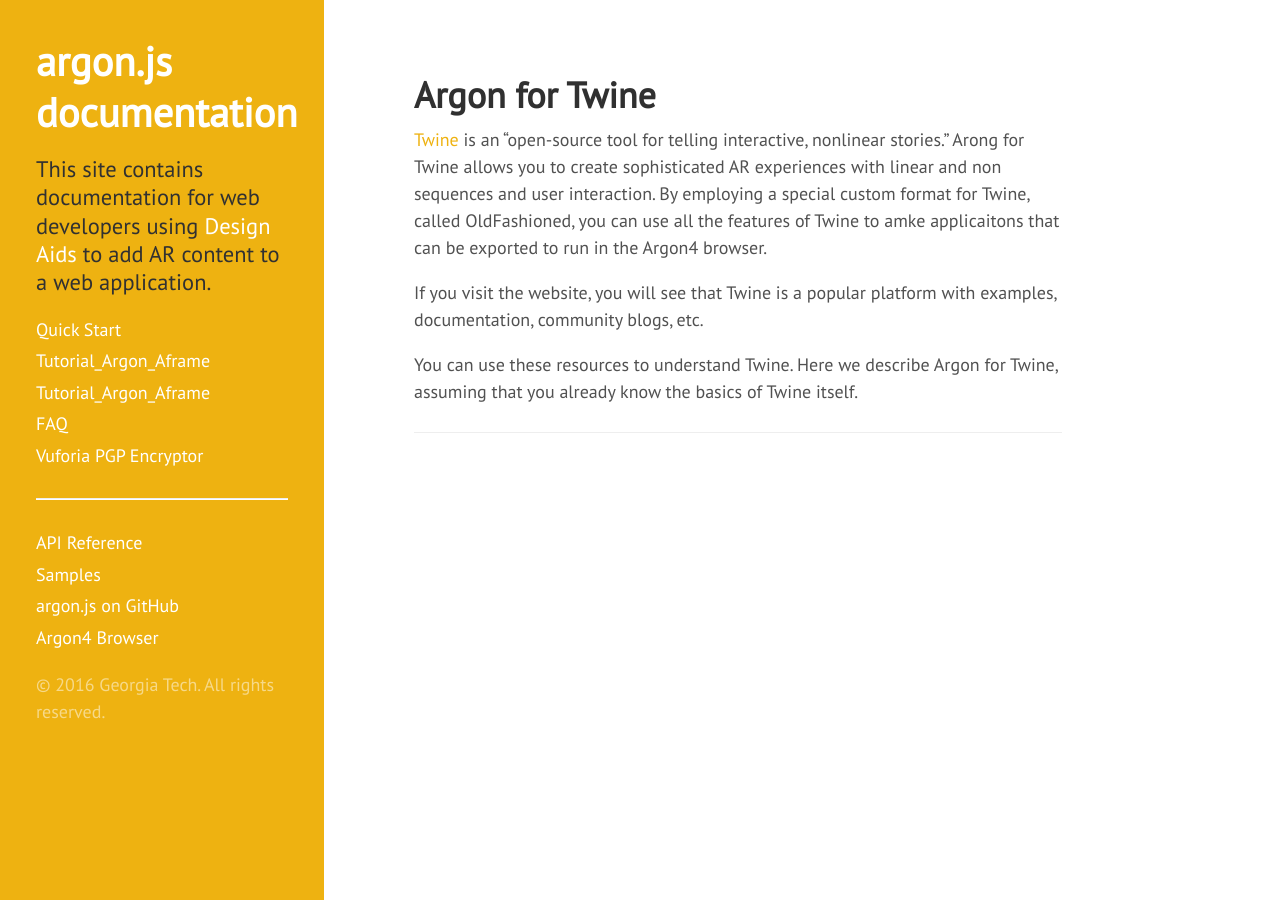
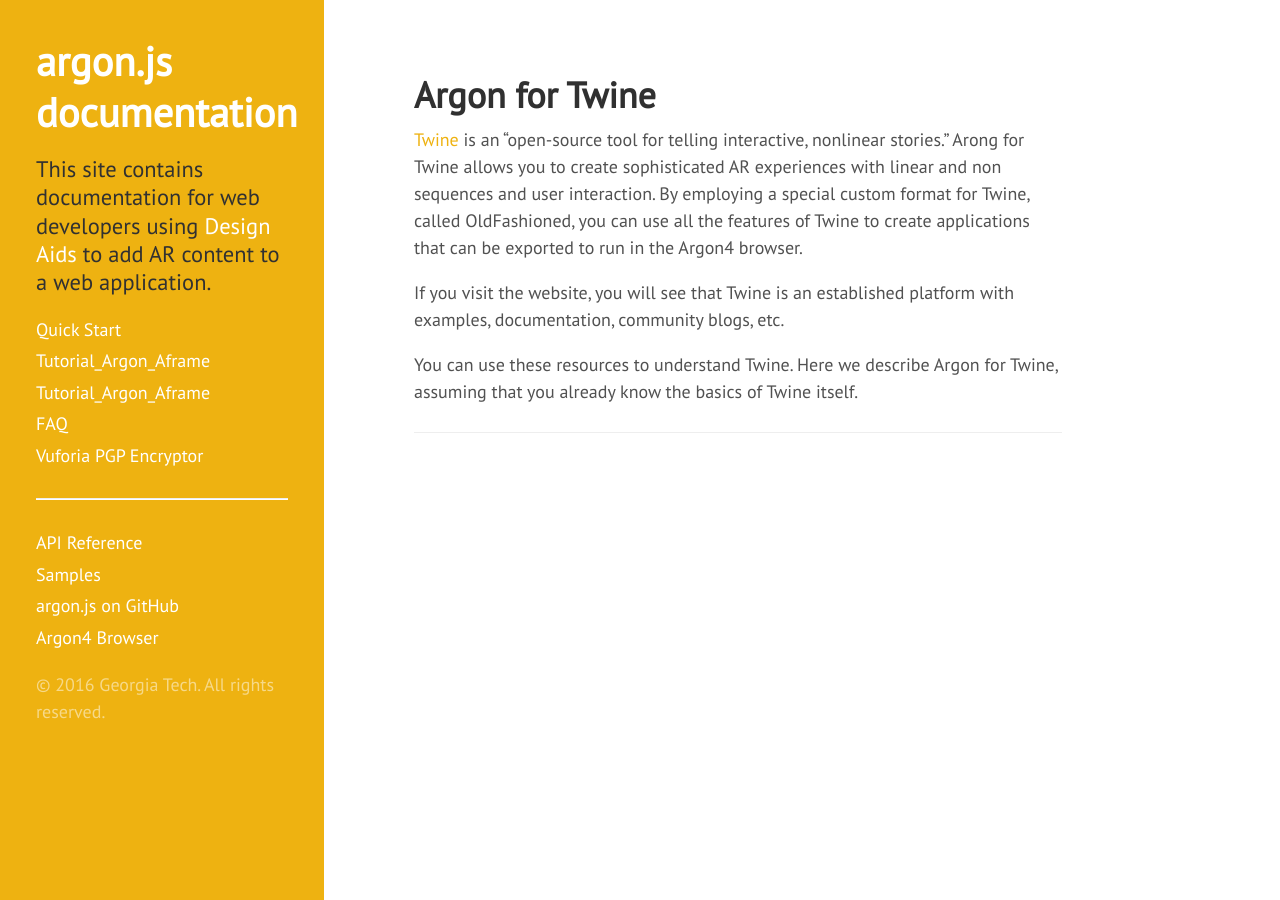
Before and after one commit to argonjs/design-tools, a Jekyll site: the page built from index-t.md, in a window 1280 px wide. Built offline with Jekyll 4.4.1, drawn with Linux system fonts in a browser that asks for light colours; nearby versions of some CDN libraries.

```diff
--- a/index-t.md
+++ b/index-t.md
@@ -3,8 +3,8 @@ title: Argon for Twine
 layout: page
 ---
 
-[Twine](http://twinery.org) is an "open-source tool for telling interactive, nonlinear stories." Arong for Twine allows you to create sophisticated AR experiences with linear and non sequences and user interaction.  By employing a special custom format for Twine, called OldFashioned, you can use all the features of Twine to amke applicaitons that can be exported to run in the Argon4 browser.
+[Twine](http://twinery.org) is an "open-source tool for telling interactive, nonlinear stories." Arong for Twine allows you to create sophisticated AR experiences with linear and non sequences and user interaction.  By employing a special custom format for Twine, called OldFashioned, you can use all the features of Twine to create applications that can be exported to run in the Argon4 browser.
 
-If you visit the website, you will see that Twine is a popular platform with examples, documentation, community blogs, etc.
+If you visit the website, you will see that Twine is an established platform with examples, documentation, community blogs, etc.
 
 You can use these resources to understand Twine. Here we describe Argon for Twine, assuming that you already know the basics of Twine itself.
```
Also changed, not shown: tutorial.md (deleted, +0 -13 lines), tutorial1.md (added, +13 -0 lines), tutorial2.md (added, +12 -0 lines).
